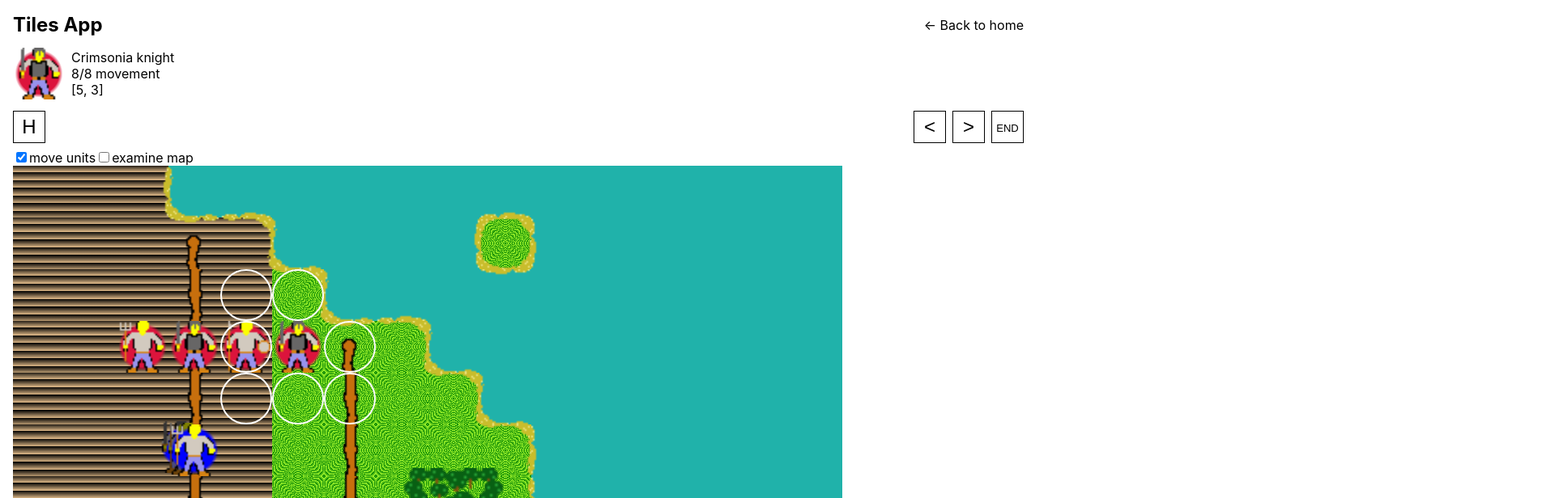
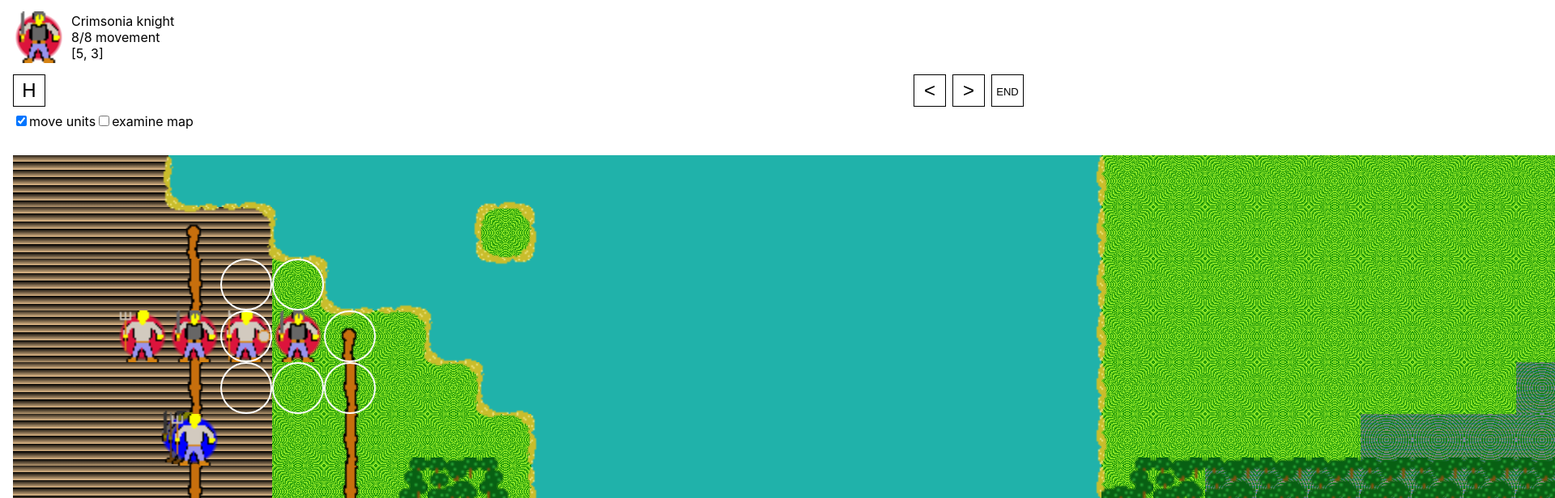
Before and after one commit to dblatcher/Tiles-game, a Next.js app: page /game-page in a window 1280 px wide. Shown: the top 616 px of the page at 81% size, 1920 px wide, since content can reach past the window. Built offline with nearby package versions, Linux system fonts and the light colour scheme.

Commit message:
use full viewport for GameContainer

```diff
--- a/components/GameContainer.js
+++ b/components/GameContainer.js
@@ -6,7 +6,7 @@ import MessageDialoge from './MessageDialogue'
 import ModeButtons from './ModeButtons'
 import OrderButtons from './OrderButtons'
 
-import styles from './gameContainer.module.css'
+import styles from './gameContainer.module.scss'
 import gameActions from '../lib/gameActions'
 
 
@@ -31,6 +31,7 @@ export default class GameContainer extends React.Component {
         });
 
         this.gameHolderElement = React.createRef()
+        this.interfaceWindowElement = React.createRef()
 
         this.handleMapSquareClick = this.handleMapSquareClick.bind(this)
         this.handleOrderButton = this.handleOrderButton.bind(this)
@@ -110,9 +111,17 @@ export default class GameContainer extends React.Component {
         if (!target) { return false }
         const { x, y } = target
 
-        let pixelX = (x * 4 * 16) - this.gameHolderElement.current.clientWidth / 2 + (2 * 16)
-        let pixelY = (y * 4 * 16) - this.gameHolderElement.current.clientHeight / 2 + (2 * 16)
-        this.gameHolderElement.current.scrollTo(pixelX, pixelY)
+//to do - support left aligned interface window
+        const tileSize = (4 * 16)
+        const leftBorderSize = (1* 16)
+        const topBorderSize = this.interfaceWindowElement.current
+            ? this.interfaceWindowElement.current.offsetHeight
+            : (12* 16);
+
+
+        let pixelX = (x * tileSize) - window.innerWidth/2 + leftBorderSize + tileSize/2
+        let pixelY = (y * tileSize) - window.innerHeight/2 + topBorderSize + tileSize/2
+        window.scrollTo(pixelX, pixelY)
     }
 
 
@@ -121,7 +130,7 @@ export default class GameContainer extends React.Component {
 
         return (
 
-            <div className={styles.gameHolder}>
+            <>
 
                 {pendingBattle
                     ? <BattleDialogue
@@ -148,7 +157,7 @@ export default class GameContainer extends React.Component {
                         fallenUnits={fallenUnits} />
                 </article>
 
-                <article className={styles.interfaceWindowHolder} >
+                <article className={styles.interfaceWindowHolder} ref={this.interfaceWindowElement} >
                     <SeletedUnitAndSquareInfo
                         selectedUnit={selectedUnit}
                         selectedSquare={selectedSquare}
@@ -165,7 +174,7 @@ export default class GameContainer extends React.Component {
                         interfaceModeOptions={interfaceModeOptions}
                     />
                 </article>
-            </div>
+            </>
         )
     }
 }
--- a/components/Layout.js
+++ b/components/Layout.js
@@ -5,9 +5,8 @@ import Link from 'next/link'
 
 export const siteTitle = 'Tiles App'
 
-export default function Layout({ children, home, gamePage }) {
+export function standardHead() {
     return (
-        <div className={gamePage ? styles.gamePageContainer : styles.container}>
         <Head>
             <link rel="icon" href="/favicon.ico" />
             <meta
@@ -16,17 +15,23 @@ export default function Layout({ children, home, gamePage }) {
             />
             <meta name="og:title" content={siteTitle} />
         </Head>
+    )
+}
 
-            {gamePage ? (
-                <header className={styles.gamePageHeader}>
-                    <h2>
-                        {siteTitle}
-                    </h2>
-                        <Link href="/">
-                            <a>← Back to home</a>
-                        </Link>
-                </header>
-            ) : (
+export default function Layout({ children, home, gamePage }) {
+
+    if (gamePage) {
+        return <>
+            {standardHead()}
+            {children}
+        </>
+    }
+
+
+    return (
+        <div className={styles.container}>
+            {standardHead()}
+
             <header className={styles.header}>
                 {home ? (
                     <>
@@ -42,19 +47,16 @@ export default function Layout({ children, home, gamePage }) {
                         </>
                     )}
             </header>
-                )
-            }
 
             <main className={styles.main}>{children}</main>
-            {
-                !home && !gamePage && (
+
+            { !home && (
                 <div className={styles.backToHome}>
                     <Link href="/">
                         <a>← Back to home</a>
                     </Link>
                 </div>
-                )
-            }
+            )}
         </div >
     )
 }
--- a/components/SeletedUnitAndSquareInfo.js
+++ b/components/SeletedUnitAndSquareInfo.js
@@ -29,11 +29,11 @@ export default class SeletedUnitAndSquareInfo extends React.Component {
 
                 <article className={styles.infoBlock}>
                     {selectedSquare ? (<>
-                        <ul className={[styles.infoList, styles.infoListRight].join(" ")}>
+                        <Tile mapSquare={selectedSquare} inInfoRow />
+                        <ul className={styles.infoList}>
                             {selectedSquare.infoList.map((infoPoint, index) => <li className={styles.infoLine} key={`selectedSquaretInfo#${index}`}>{infoPoint}</li>)}
                         </ul>
 
-                        <Tile mapSquare={selectedSquare} inInfoRow />
                     </>) : (null)}
                 </article>
 
--- a/components/gameContainer.module.css
+++ /dev/null
@@ -1,19 +0,0 @@
-.gameHolder {
-    display: flex;
-    flex-flow: column-reverse;
-    justify-content: space-between;
-    position: relative;
-}
-
-.tileBoardHolder {
-    overflow: scroll;
-    box-sizing: border-box;
-    flex-shrink: 0;
-    max-height: 40rem;
-}
-
-.interfaceWindowHolder {
-    box-sizing: border-box;
-    flex-basis: 100%;
-    flex-shrink: 1;
-}
--- /dev/null
+++ b/components/gameContainer.module.scss
@@ -0,0 +1,25 @@
+$interfaceWindowHeight: 11rem;
+$windowPadding : 1rem;
+
+
+.gameHolder {
+    display: flex;
+    flex-flow: column-reverse;
+    justify-content: space-between;
+    position: relative;
+}
+
+.tileBoardHolder {
+    padding: ($interfaceWindowHeight + $windowPadding) $windowPadding $windowPadding $windowPadding;
+}
+
+.interfaceWindowHolder {
+    position: fixed;
+    top: 0;
+    left: 0;
+    background-color: white;
+    width: 100%;
+    height: $interfaceWindowHeight;
+    z-index: 100;
+    padding: 0 $windowPadding $windowPadding $windowPadding;
+}
--- a/components/layout.module.css
+++ b/components/layout.module.css
@@ -4,26 +4,10 @@
     margin: 3rem auto 6rem;
   }
 
-  .gamePageContainer {
-    padding: 0 1rem;
-    margin: 1rem auto 2rem;
-  }
-
   .header {
     display: flex;
     flex-direction: column;
     align-items: center;
-  }
-
-  .gamePageHeader {
-    display: flex;
-    flex-direction: row;
-    align-items: center;
-    justify-content: space-between;
-  }
-
-  .gamePageHeader h2 {
-    margin: 0;
   }
 
   .headerImage {
--- a/components/seletedUnitAndSquareInfo.module.scss
+++ b/components/seletedUnitAndSquareInfo.module.scss
@@ -1,7 +1,7 @@
 
 .infoRow {
     display: flex;
-    justify-content: space-between;
+    justify-content: flex-start;
     margin: .5rem 0;
 }
 
--- a/components/tile.module.scss
+++ b/components/tile.module.scss
@@ -17,23 +17,7 @@
 }
 
 .selected {
-    &::before {
-        content: '';
-        z-index: 7;
-        position: absolute;
-        left: 50%;
-        top: 50%;
-        transform: translateX(-50%) translateY(-50%);
-
-        margin: 0;
-        padding: 0;
-        width: 4rem;
-        height: 4rem;
-        box-sizing: border-box;
-        border-radius: 25%;
-        border: 2px solid red;
-        filter: none;
-    }
+    filter: brightness(1.75);
 }
 
 .hovered {
--- a/lib/makeGameState.js
+++ b/lib/makeGameState.js
@@ -22,7 +22,7 @@ const makeGameState = {
         ]
 
         return {
-            mapGrid: MapSquare.makeGrid(16, 16, function (x, y) {
+            mapGrid: MapSquare.makeGrid(40, 40, function (x, y) {
 
                 const inWater = (
                     !(x - y * 1.5 < 3)
@@ -32,6 +32,7 @@ const makeGameState = {
                         y != 14
                         && y != 12
                         && !(x == 9 && y == 1)
+                        && !(x>20)
                     )
 
                 const terrain = !inWater
--- a/styles/design.scss
+++ b/styles/design.scss
@@ -43,7 +43,7 @@ $focus-color: green;
 }
 
 @mixin dialogueHolder {
-    position: absolute;
+    position: fixed;
     z-index: 100;
     left: 0%;
     top: 0%;
```
Lines whose indentation alone changed are shown as unchanged.
